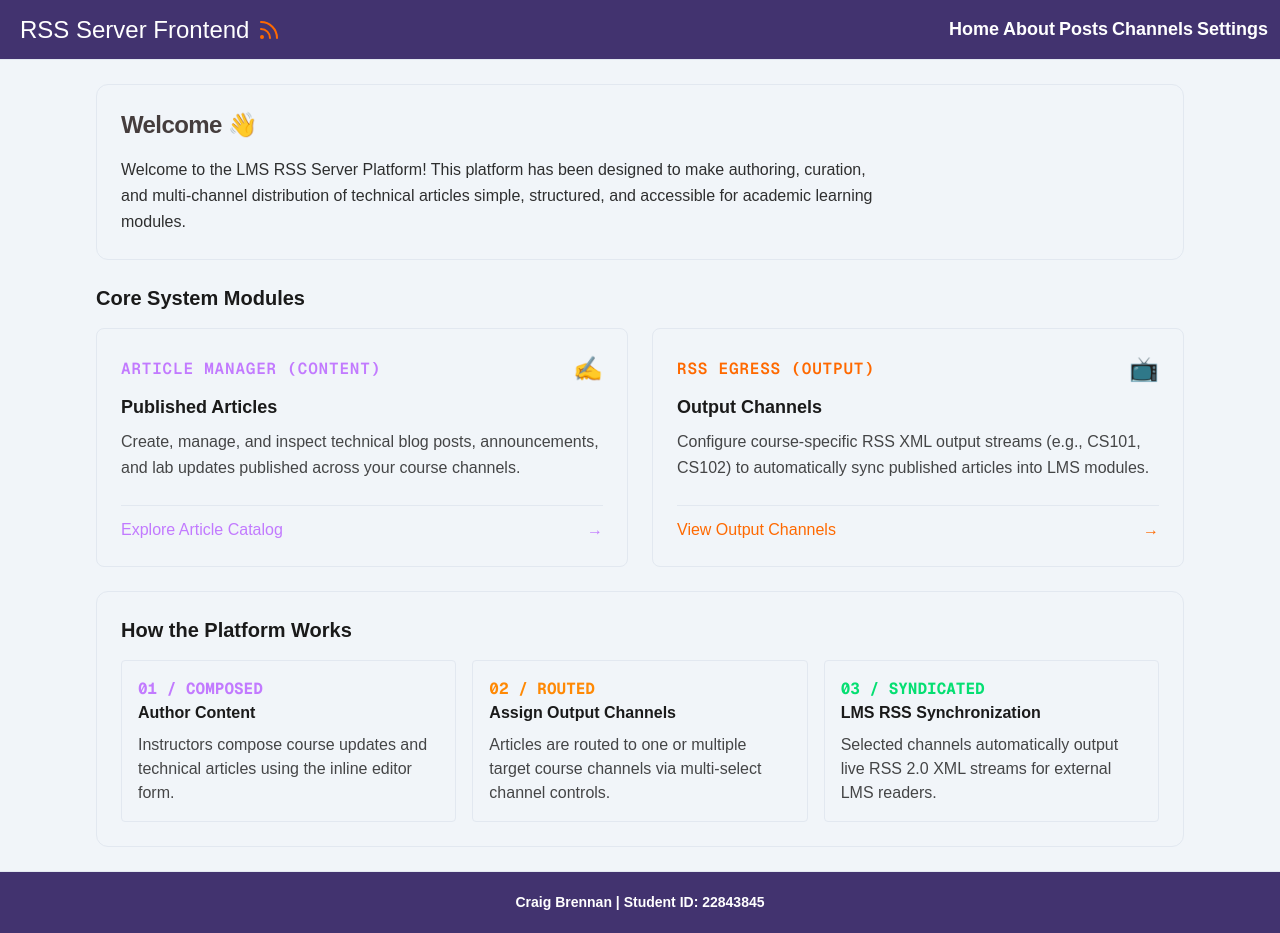
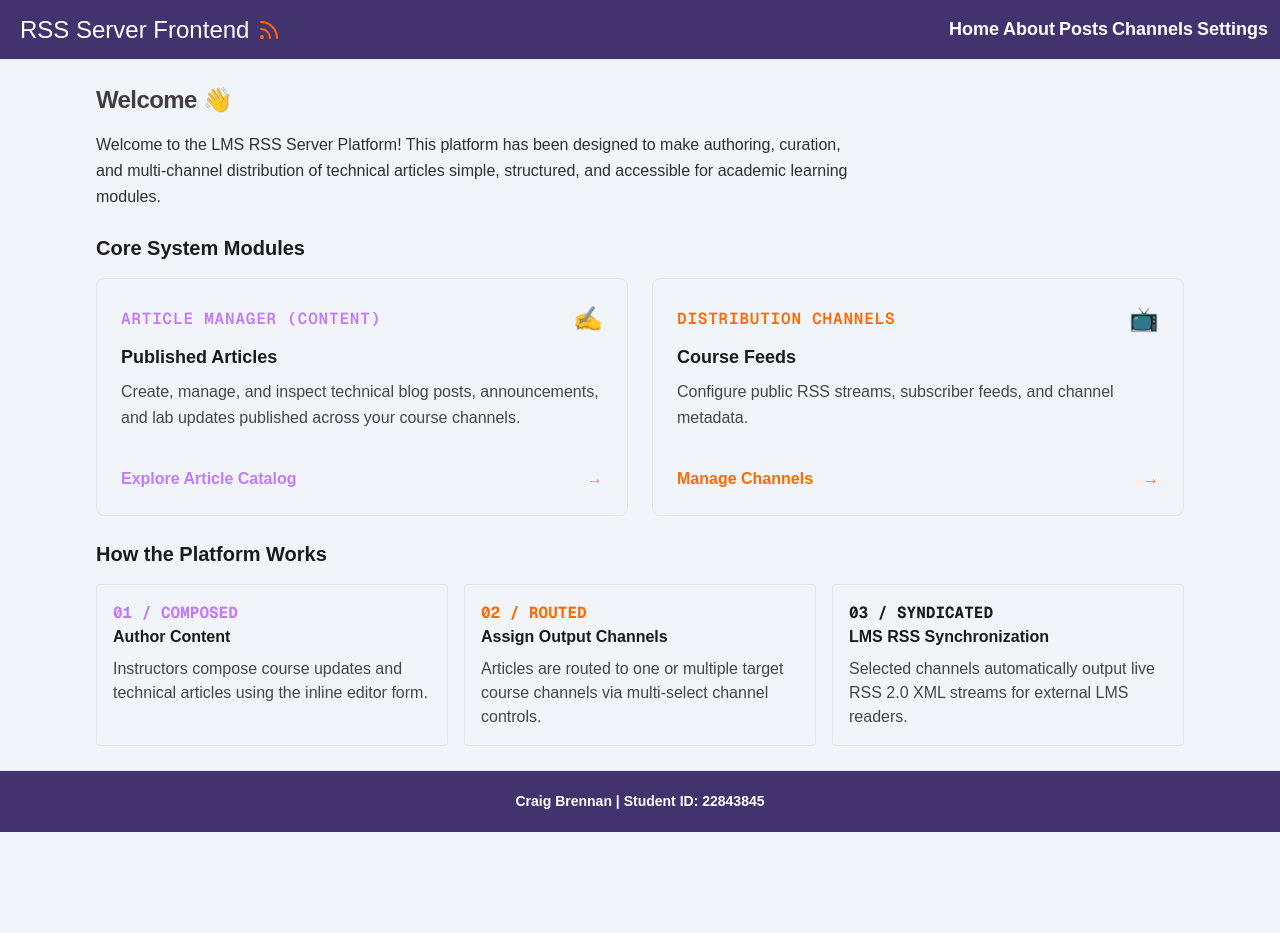
Before and after one commit to cbspace/rss-lms-platform, a Next.js app: page / in a window 1280 px wide. After the commit the page ends 832 px from the top, so only its background shows below. Built offline with nearby package versions, Linux system fonts and the light colour scheme.

Commit message:
Feature: Use components on the Home page

```diff
--- /dev/null
+++ b/app/components/InfoModuleCard.tsx
@@ -0,0 +1,27 @@
+// components/InfoModuleCard.tsx
+export interface InfoModuleCardProps {
+  tag: string;
+  title: string;
+  description: string;
+  colour?: string; // e.g. "purple-400" or "#a855f7"
+}
+
+export default function InfoModuleCard({
+  tag,
+  title,
+  description,
+  colour = 'purple-400',
+}: InfoModuleCardProps) {
+  // Determine if it's a Tailwind color name vs raw hex/rgb
+  const colorValue = colour.startsWith('#') || colour.startsWith('rgb') ? colour : `var(--color-${colour}, ${colour})`;
+
+  return (
+    <div style={{ '--card-accent': `var(--${colour}, ${colorValue})` } as React.CSSProperties}
+         className="p-4 rounded border border-[var(--elementBorder)] bg-[var(--background)] space-y-2"
+    >
+        <span className="font-mono text-[var(--card-accent)] font-bold">{tag}</span>
+        <h3 className="font-semibold text-base">{title}</h3>
+        <p className="opacity-80">{description}</p>
+    </div>
+  );
+}
--- /dev/null
+++ b/app/components/ModuleCard.tsx
@@ -0,0 +1,54 @@
+// components/ModuleCard.tsx
+import Link from 'next/link';
+
+export interface ModuleCardProps {
+  href: string;
+  tag: string;
+  title: string;
+  description: string;
+  icon?: string;
+  actionText?: string;
+  colour?: string; // e.g. "purple-400" or "#a855f7"
+}
+
+export default function ModuleCard({
+  href,
+  tag,
+  title,
+  description,
+  icon = '✍️',
+  actionText = 'Explore Section',
+  colour = 'purple-400',
+}: ModuleCardProps) {
+  // Determine if it's a Tailwind color name vs raw hex/rgb
+  const colorValue = colour.startsWith('#') || colour.startsWith('rgb') ? colour : `var(--color-${colour}, ${colour})`;
+
+  return (
+    <Link
+      href={href}
+      style={{ '--card-accent': `var(--${colour}, ${colorValue})` } as React.CSSProperties}
+      className="group p-6 rounded-lg border border-[var(--elementBorder)] bg-[var(--elementBg)] hover:border-[var(--card-accent)] transition-all flex flex-col justify-between"
+    >
+      <div>
+        <div className="flex items-center justify-between">
+          <span className="text-base font-mono uppercase tracking-wider font-semibold text-[var(--card-accent)]">
+            {tag}
+          </span>
+          {icon && (
+            <span className="text-2xl group-hover:scale-110 transition-transform">
+              {icon}
+            </span>
+          )}
+        </div>
+        <h3 className="text-lg font-bold mt-2 text-[var(--foreground)]">{title}</h3>
+        <p className="text-base opacity-80 mt-2 leading-relaxed">
+          {description}
+        </p>
+      </div>
+      <div className="mt-6 pt-3 text-base font-medium font-semibold text-[var(--card-accent)] flex items-center justify-between">
+        <span>{actionText}</span>
+        <span className="transition-transform group-hover:translate-x-1">→</span>
+      </div>
+    </Link>
+  );
+}
--- a/app/page.tsx
+++ b/app/page.tsx
@@ -1,11 +1,14 @@
 // app/page.tsx
-import Link from 'next/link';
+'use client';
+
+import ModuleCard from './components/ModuleCard';
+import InfoModuleCard from './components/InfoModuleCard';
 
 export default function Page() {
   return (
     <div id="home" className="space-y-6">
       {/* Welcome Banner */}
-      <section className="p-6 rounded-xl border border-[var(--elementBorder)] bg-[var(--elementBg)] space-y-4">
+      <section className="bg-[var(--elementBg)] space-y-4">
         <h1 className="text-2xl font-bold tracking-tight">
           Welcome <span aria-hidden="true">👋</span>
         </h1>
@@ -19,76 +22,49 @@ export default function Page() {
       <section className="space-y-4">
         <h2 className="text-xl font-semibold">Core System Modules</h2>
         <div className="grid grid-cols-1 md:grid-cols-2 gap-6">
-          {/* Posts Module Card */}
-          <Link
+          <ModuleCard
             href="/posts"
-            className="group p-6 rounded-lg border border-[var(--elementBorder)] bg-[var(--elementBg)] hover:border-purple-500 transition-all flex flex-col justify-between"
-          >
-            <div>
-              <div className="flex items-center justify-between">
-                <span className="text-base font-mono uppercase tracking-wider text-purple-400 font-semibold">
-                  Article Manager (Content)
-                </span>
-                <span className="text-2xl group-hover:scale-110 transition-transform">✍️</span>
-              </div>
-              <h3 className="text-lg font-bold mt-2">Published Articles</h3>
-              <p className="text-base opacity-80 mt-2 leading-relaxed">
-                Create, manage, and inspect technical blog posts, announcements, and lab updates published across your course channels.
-              </p>
-            </div>
-            <div className="mt-6 pt-3 border-t border-[var(--elementBorder)] text-base font-medium text-purple-400 flex items-center justify-between">
-              <span>Explore Article Catalog</span>
-              <span>→</span>
-            </div>
-          </Link>
-
-          {/* Channels Module Card */}
-          <Link
+            tag="Article Manager (Content)"
+            title="Published Articles"
+            description="Create, manage, and inspect technical blog posts, announcements, and lab updates published across your course channels."
+            icon="✍️"
+            actionText="Explore Article Catalog"
+            colour="purple-400"
+          />
+          <ModuleCard
             href="/channels"
-            className="group p-6 rounded-lg border border-[var(--elementBorder)] bg-[var(--elementBg)] hover:border-orange-500 transition-all flex flex-col justify-between"
-          >
-            <div>
-              <div className="flex items-center justify-between">
-                <span className="text-base font-mono uppercase tracking-wider text-orange-500 font-semibold">
-                  RSS Egress (Output)
-                </span>
-                <span className="text-2xl group-hover:scale-110 transition-transform">📺</span>
-              </div>
-              <h3 className="text-lg font-bold mt-2">Output Channels</h3>
-              <p className="text-base opacity-80 mt-2 leading-relaxed">
-                Configure course-specific RSS XML output streams (e.g., CS101, CS102) to automatically sync published articles into LMS modules.
-              </p>
-            </div>
-            <div className="mt-6 pt-3 border-t border-[var(--elementBorder)] text-base font-medium text-orange-500 flex items-center justify-between">
-              <span>View Output Channels</span>
-              <span>→</span>
-            </div>
-          </Link>
+            tag="Distribution Channels"
+            title="Course Feeds"
+            description="Configure public RSS streams, subscriber feeds, and channel metadata."
+            icon="📺"
+            actionText="Manage Channels"
+            colour="orange-500"
+          />
         </div>
       </section>
 
       {/* How the Platform Works */}
-      <section className="p-6 rounded-xl border border-[var(--elementBorder)] bg-[var(--elementBg)] space-y-4">
+      <section className="bg-[var(--elementBg)] space-y-4">
         <h2 className="text-xl font-semibold">How the Platform Works</h2>
-
         <div className="grid grid-cols-1 md:grid-cols-3 gap-4 text-base">
-          <div className="p-4 rounded border border-[var(--elementBorder)] bg-[var(--background)] space-y-2">
-            <span className="font-mono text-purple-400 font-bold">01 / COMPOSED</span>
-            <h3 className="font-semibold text-base">Author Content</h3>
-            <p className="opacity-80">Instructors compose course updates and technical articles using the inline editor form.</p>
-          </div>
-
-          <div className="p-4 rounded border border-[var(--elementBorder)] bg-[var(--background)] space-y-2">
-            <span className="font-mono text-orange-400 font-bold">02 / ROUTED</span>
-            <h3 className="font-semibold text-base">Assign Output Channels</h3>
-            <p className="opacity-80">Articles are routed to one or multiple target course channels via multi-select channel controls.</p>
-          </div>
-
-          <div className="p-4 rounded border border-[var(--elementBorder)] bg-[var(--background)] space-y-2">
-            <span className="font-mono text-green-400 font-bold">03 / SYNDICATED</span>
-            <h3 className="font-semibold text-base">LMS RSS Synchronization</h3>
-            <p className="opacity-80">Selected channels automatically output live RSS 2.0 XML streams for external LMS readers.</p>
-          </div>
+          <InfoModuleCard
+            tag="01 / COMPOSED"
+            title="Author Content"
+            description="Instructors compose course updates and technical articles using the inline editor form."
+            colour="purple-400"
+          />
+          <InfoModuleCard
+            tag="02 / ROUTED"
+            title="Assign Output Channels"
+            description="Articles are routed to one or multiple target course channels via multi-select channel controls."
+            colour="orange-500"
+          />
+          <InfoModuleCard
+            tag="03 / SYNDICATED"
+            title="LMS RSS Synchronization"
+            description="Selected channels automatically output live RSS 2.0 XML streams for external LMS readers."
+            colour="green-400"
+          />
         </div>
       </section>
     </div>
```
